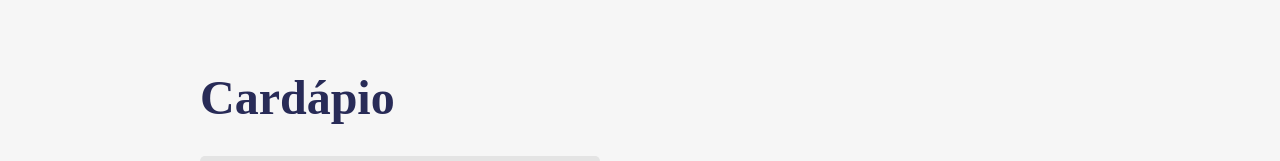
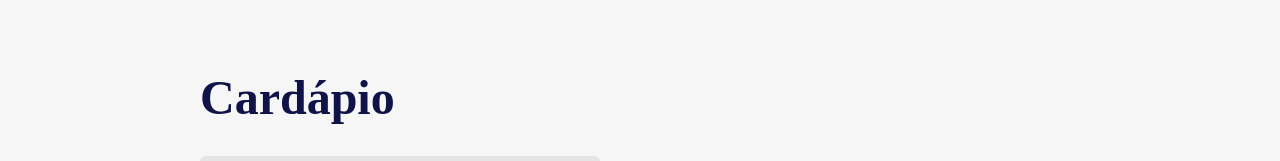
Before and after one commit to matheuscarvalheira/Aluroni, a React (Create React App) app: page / in a window 1280 px wide. Shown: the part 436-597 px from the top of the page. Built offline with nearby package versions, Linux system fonts and the light colour scheme; a web font is replaced by a local one.

Commit message:
changing the color of the blue variable

```diff
--- a/src/styles/_variaveis.scss
+++ b/src/styles/_variaveis.scss
@@ -7,5 +7,5 @@ $dark-grey: #92929d;
 $grey: #e4e4e4;
 $black: #4c4d5e;
 $light-grey: #f6f6f6;
-$blue: #282b57;
+$blue: #101347;
 $red: #d73b3b;
```
